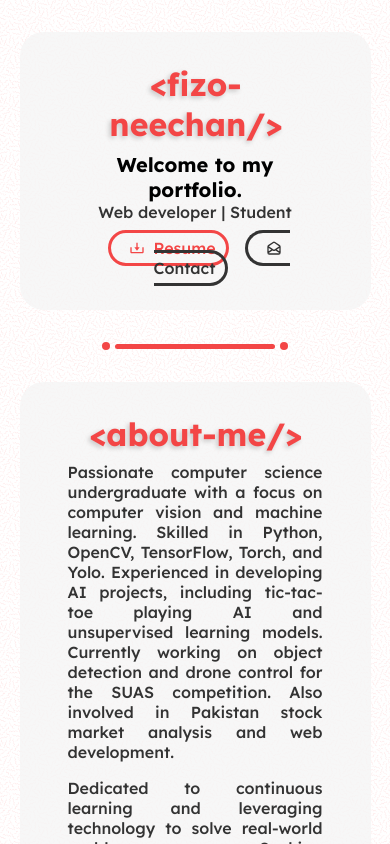
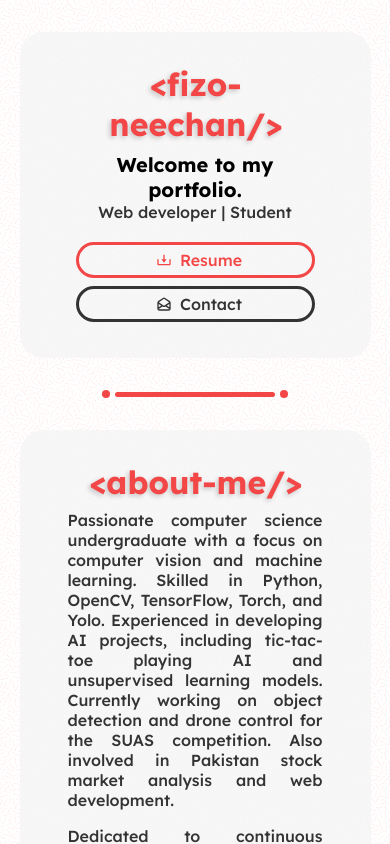
Before and after one commit to fizo-neechan/fizo-neechan.github.io, a React (Create React App) app: page / in a window 390 px wide. Shown: the top 844 px of the page. Built offline with nearby package versions, Linux system fonts and the light colour scheme.

Commit message:
minor media query tweaks

```diff
--- a/src/components/Intro.jsx
+++ b/src/components/Intro.jsx
@@ -10,6 +10,7 @@ const Intro = () => {
                 <h1 class="inset">&lt;fizo-neechan/&gt;</h1>
                 <h3>Welcome to my portfolio.</h3>
                 <p>Web developer | Student</p>
+                <div id='cta'>
                     <a href="#about-me" id="res" download={'../assets/Resume/Muhammad Faizan Haq - CV.pdf'}>
                         <BiDownload className='btn-icon'/>
                         <span>
@@ -23,6 +24,7 @@ const Intro = () => {
                         </span>
                     </a>
                 </div>
+            </div>
             <div class="inset" id="hero-tag">
                 <h6>&lt;/&gt;</h6>
             </div>
--- a/src/index.css
+++ b/src/index.css
@@ -606,7 +606,7 @@ textarea {
 
     #contact .contact .socials > div {
         border: none;
-        border-bottom: #333 2px solid !important;
+        border-bottom: #ccc 2px solid !important;
     }
 
     #contact .contact .socials > div > div {
@@ -668,4 +668,13 @@ textarea {
     #projects .projects {
         padding: 0.5rem 0 !important;
     }
+
+    #contact {
+        padding: 0rem !important;
+    }
+
+    #cta {
+        display: flex !important;
+        flex-direction: column;
+    }
 }
```
Lines whose indentation alone changed are shown as unchanged.
